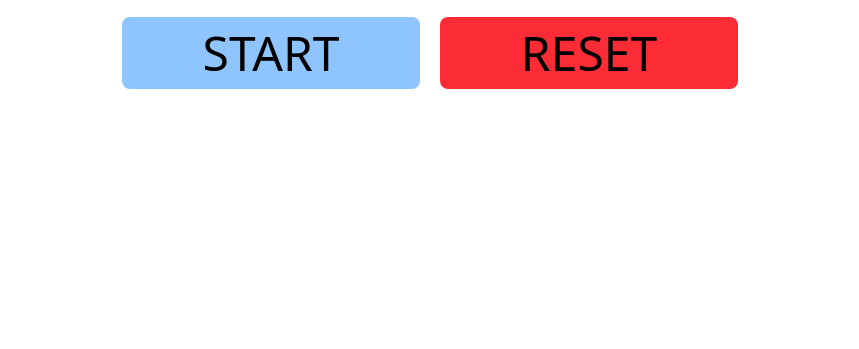
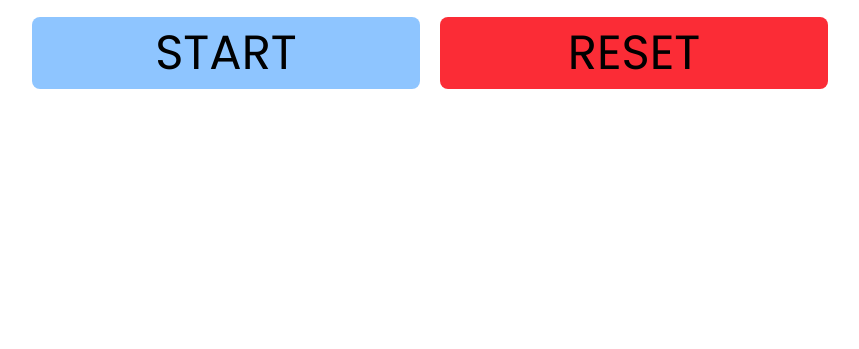
Before and after one commit to Kholvra/pomodoro-timer-electron, a website built with Vite: page index.html in a window 1280 px wide. Shown: the part 451-800 px from the top of the page, without its empty margins (210-1069 px from the left). Built offline with nearby package versions, Linux system fonts and the light colour scheme.

Commit message:
style: Add Poppins font and improve button cursor

```diff
--- a/index.html
+++ b/index.html
@@ -5,12 +5,21 @@
     <link rel="icon" type="image/svg+xml" href="/vite.svg" />
     <meta name="viewport" content="width=device-width, initial-scale=1.0" />
     <link rel="stylesheet" href="src/style.css" />
+    <link rel="preconnect" href="https://fonts.googleapis.com" />
+    <link rel="preconnect" href="https://fonts.gstatic.com" crossorigin />
+    <link
+      href="https://fonts.googleapis.com/css2?family=Poppins:ital,wght@0,100;0,200;0,300;0,400;0,500;0,600;0,700;0,800;0,900;1,100;1,200;1,300;1,400;1,500;1,600;1,700;1,800;1,900&display=swap"
+      rel="stylesheet"
+    />
     <title>Pomodoro Timer</title>
   </head>
   <body>
     <div id="app"></div>
     <div class="flex flex-col gap-5 justify-center items-center h-screen">
-      <div class="flex flex-col gap-5 justify-center items-center" id="container">
+      <div
+        class="flex flex-col gap-5 justify-center items-center"
+        id="container"
+      >
         <span class="text-9xl" id="timer">00:00</span>
         <div class="flex flex-row h-10 gap-5 w-full justify-between">
           <form action="" class="flex-1 border">
@@ -32,11 +41,14 @@
             />
           </form>
         </div>
-        <div class="flex flex-row gap-5 w-full justify-between items-center" id="button-container">
+        <div
+          class="flex flex-row gap-5 w-full justify-between items-center"
+          id="button-container"
+        >
           <button
             type="button"
             onclick=""
-            class="flex-1 text-5xl p-3 rounded-lg bg-blue-300"
+            class="flex-1 text-5xl p-3 rounded-lg bg-blue-300 cursor-pointer"
             id="button-start"
           >
             START
@@ -44,7 +56,7 @@
           <button
             type="button"
             onclick=""
-            class="flex-1 text-5xl p-3 rounded-lg bg-red-500"
+            class="flex-1 text-5xl p-3 rounded-lg bg-red-500 cursor-pointer"
             id="button-reset"
           >
             RESET
--- a/src/style.css
+++ b/src/style.css
@@ -1 +1,5 @@
 @import "tailwindcss";
+
+body{
+    font-family: "Poppins", sans-serif;
+}
```
